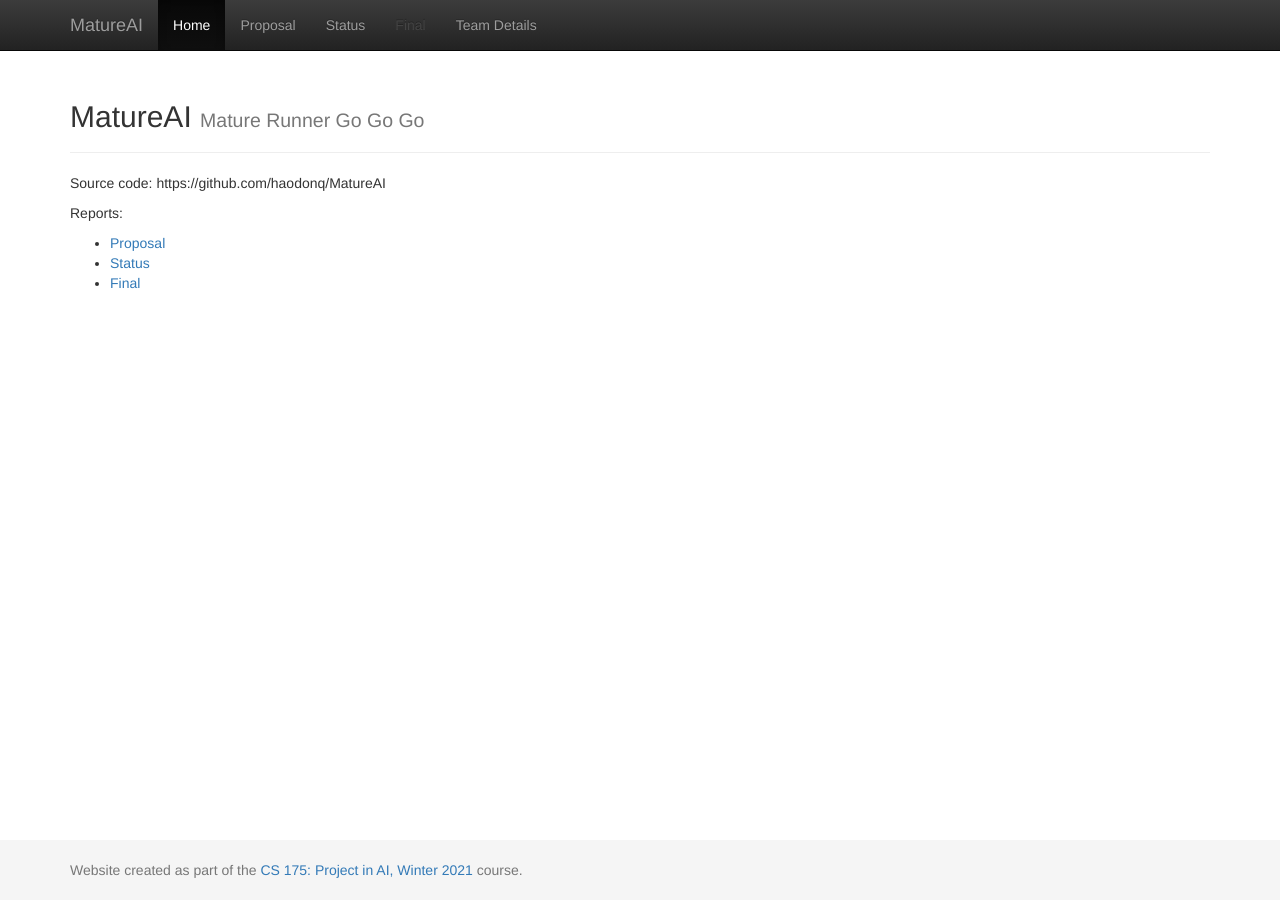
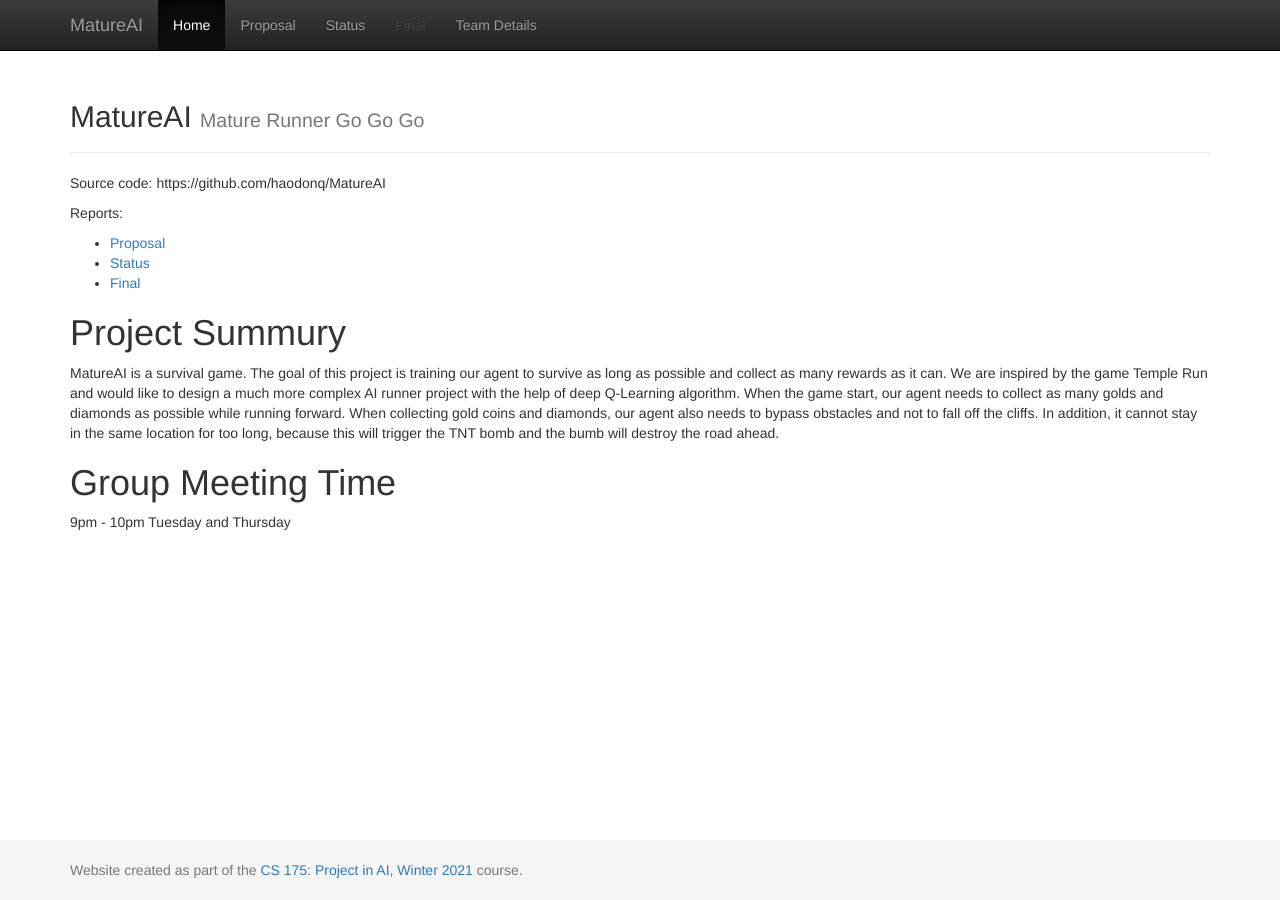
Before and after one commit to LeoLuo0320/MatureAI, a Jekyll site: the page built from docs/index.md, in a window 1280 px wide. Built offline with Jekyll 4.4.1, drawn with Linux system fonts in a browser that asks for light colours.

Commit message:
Update index.md

```diff
--- a/docs/index.md
+++ b/docs/index.md
@@ -12,4 +12,13 @@ Reports:
 - [Final](final.html)
 
 
+# Project Summury
+MatureAI is a survival game. The goal of this project is training our agent to survive as long as possible and collect as many rewards as it can. We are inspired by the game Temple Run and would like to design a much more complex AI runner project with the help of deep Q-Learning algorithm.
+When the game start, our agent needs to collect as many golds and diamonds as possible while running forward. When collecting gold coins and diamonds, our agent also needs to bypass obstacles and not to fall off the cliffs. In addition, it cannot stay in the same location for too long, because this will trigger the TNT bomb and the bumb will destroy the road ahead.
+
+
+# Group Meeting Time
+9pm - 10pm Tuesday and Thursday
+
+
 [quickref]: https://github.com/mundimark/quickrefs/blob/master/HTML.md
```
